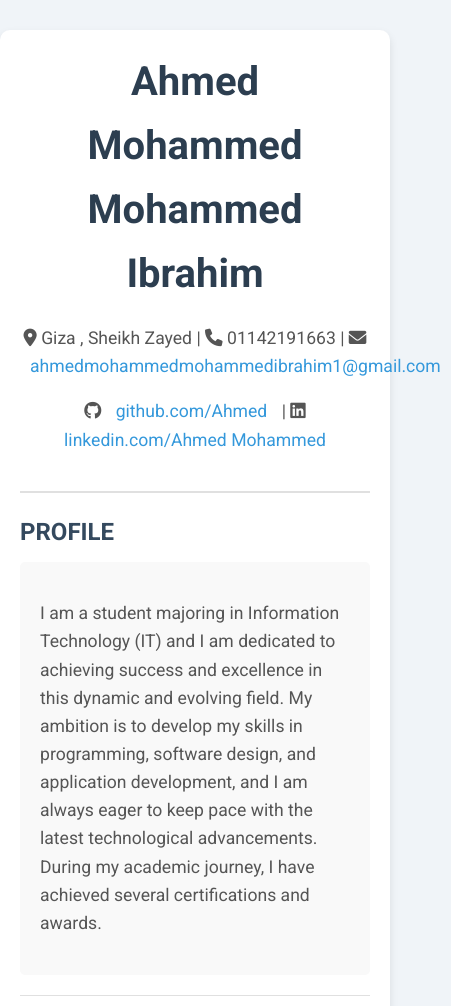
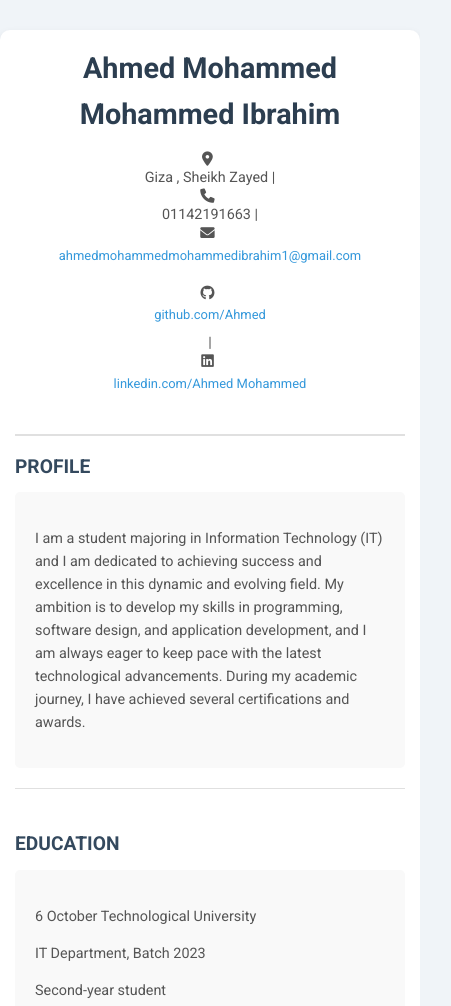
Before and after one commit to AhmedMohammed-Dev/AhmedMohammed-Dev.github.io, a plain HTML site: page index.html in a window 390 px wide. Shown: the top 1006 px of the page, 451 px wide, since content can reach past the window. Drawn offline with Linux system fonts and the light colour scheme.

Commit message:
Update style.css

```diff
--- a/style.css
+++ b/style.css
@@ -16,6 +16,7 @@ body {
     background-color: #ffffff;
     box-shadow: 0 4px 8px rgba(0, 0, 0, 0.1);
     border-radius: 10px;
+    width: 100%; /* جعل العرض يتناسب مع عرض الشاشة */
 }
 
 /* تنسيق الرأس */
@@ -23,6 +24,7 @@ body {
     text-align: center;
     padding-bottom: 20px;
     border-bottom: 2px solid #e0e0e0;
+    word-wrap: break-word; /* تجنب خروج النصوص خارج الحدود */
 }
 
 h1 {
@@ -41,6 +43,7 @@ h2 {
 p {
     font-size: 1.1em;
     color: #555;
+    word-wrap: break-word; /* منع تجاوز النص لحدود الصفحة */
 }
 
 /* تنسيق معلومات الاتصال */
@@ -50,11 +53,16 @@ p {
     padding: 5px 10px;
     border-radius: 5px;
     transition: background 0.3s ease;
+    word-wrap: break-word; /* منع تجاوز النص لحدود الصفحة */
 }
 
 .contact-info a:hover {
     background-color: #3498db;
     color: white;
+}
+
+.contact-info i {
+    margin-right: 5px; /* إضافة مسافة بين الأيقونة والنص */
 }
 
 /* تنسيق الأقسام */
@@ -70,17 +78,6 @@ p {
     background-color: #f9f9f9;
 }
 
-/* شريط المهارات */
-ul {
-    padding-left: 20px;
-    list-style-type: none;
-}
-
-ul li {
-    margin-bottom: 10px;
-    font-size: 1.1em;
-}
-
 /* تحسين النص */
 ul {
     list-style-type: none; /* إخفاء النقاط */
@@ -91,3 +88,38 @@ ul li {
     font-size: 1.1em; /* حجم مناسب للنص */
     margin-bottom: 10px; /* مسافة بين العناصر */
 }
+
+/* استجابة للشاشات الصغيرة */
+@media (max-width: 600px) {
+    .container {
+        padding: 15px; /* تقليل الحشوة في الهواتف */
+    }
+
+    h1 {
+        font-size: 1.8em; /* تقليل حجم العنوان على الهواتف */
+    }
+
+    h2 {
+        font-size: 1.2em; /* تقليل حجم العناوين الفرعية */
+    }
+
+    p, .contact-info a {
+        font-size: 0.9em; /* تقليل حجم النص */
+    }
+
+    .contact-info {
+        display: flex;
+        flex-direction: column; /* جعل العناصر تتراصف عموديًا في الهواتف */
+        align-items: center; /* محاذاة النصوص في الوسط */
+    }
+
+    .contact-info a {
+        word-wrap: break-word; /* منع تجاوز النص لحدود الصفحة */
+        display: inline-block;
+        text-align: center; /* محاذاة البريد الإلكتروني والروابط في الوسط */
+    }
+
+    .header {
+        word-wrap: break-word; /* منع خروج النصوص عن الإطار */
+    }
+}
```
